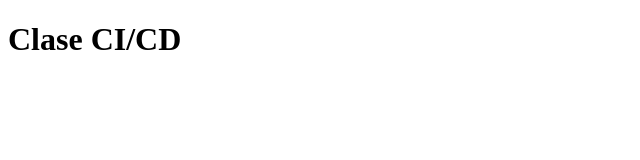
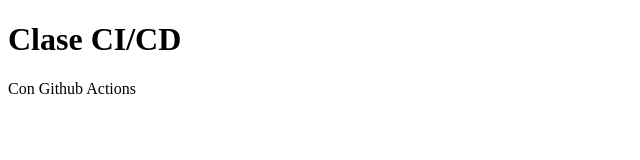
Before and after one commit to superscalar/CICD, a plain HTML site: page index.html in a window 1280 px wide. Shown: the whole page, without its empty margins (0-640 px from the left). Drawn offline with Linux system fonts and the light colour scheme.

Commit message:
changed index.html

```diff
--- a/index.html
+++ b/index.html
@@ -7,5 +7,6 @@
  </head>
  <body>
  	<h1>Clase CI/CD</h1>
+	<p> Con Github Actions </p>
  </body>
  </html>
```
